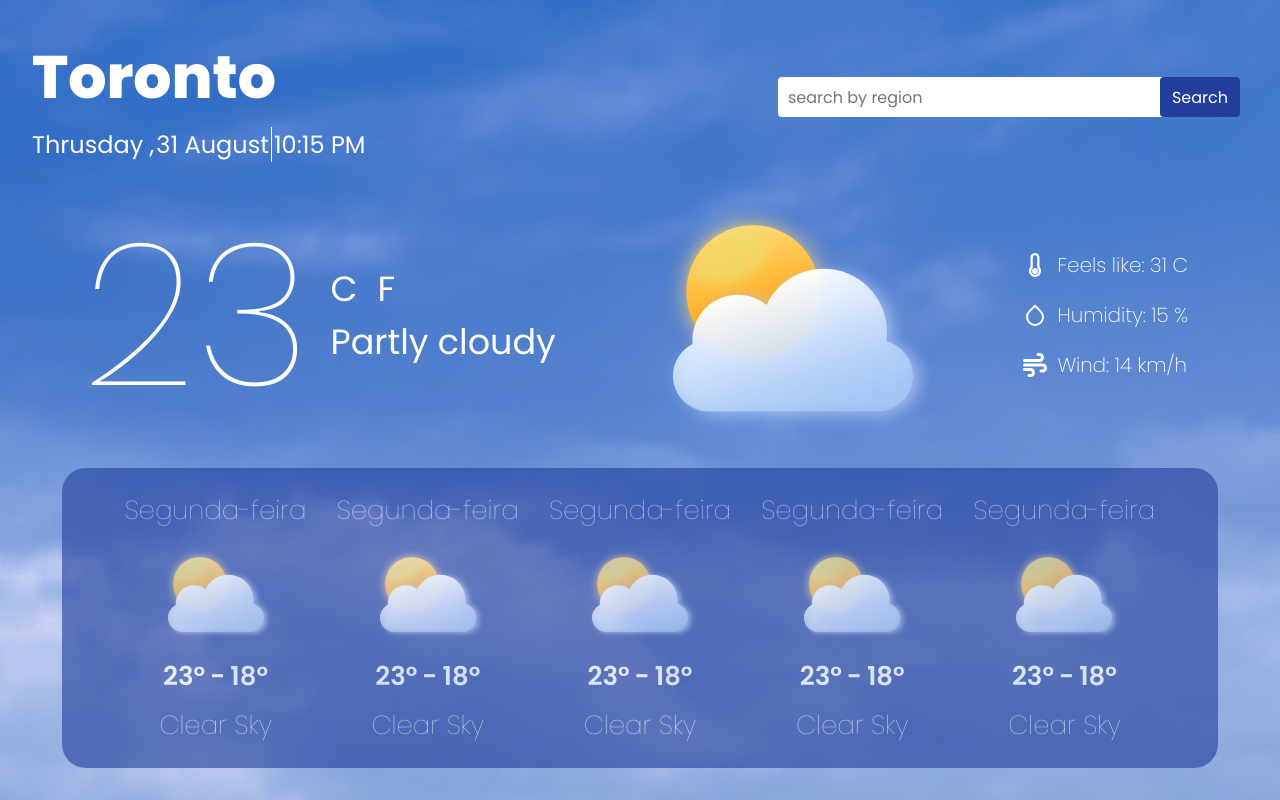
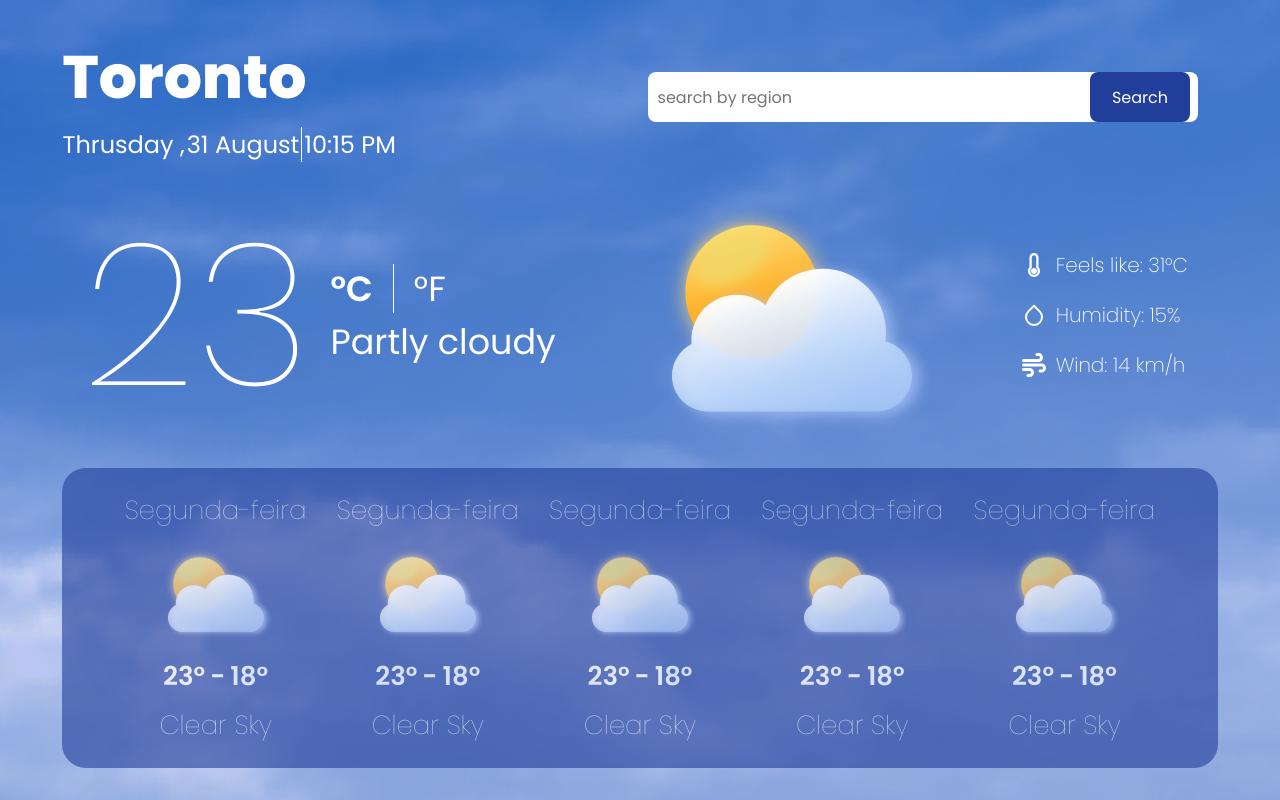
Before and after one commit to Beatrizrodri/weather, a Next.js app: page / in a window 1280 px wide. Built offline with nearby package versions, Linux system fonts and the light colour scheme.

Commit message:
style: style adjustments

```diff
--- a/src/components/Header/style.module.scss
+++ b/src/components/Header/style.module.scss
@@ -1,5 +1,5 @@
 .container {
-  width: 100%;
+  width: 95%;
   height: max-content;
 
   display: flex;
@@ -31,8 +31,8 @@
   display: flex;
 
   input {
-    width: 450px;
-    height: 40px;
+    width: 550px;
+    height: 50px;
     margin-right: 20px;
     padding: 10px;
 
@@ -40,22 +40,22 @@
     color: gray;
 
     border: none;
-    border-radius: 4px;
+    border-radius: 8px;
     position: relative;
   }
 
   button {
-    width: 80px;
-    height: 40px;
+    width: 100px;
+    height: 50px;
 
     border: none;
-    border-radius: 4px;
+    border-radius: 8px;
 
     color: var(--white);
     background-color: var(--blue);
 
     font-size: 16px;
     position: absolute;
-    right: 40px;
+    right: 90px;
   }
 }
--- a/src/components/Weather/index.tsx
+++ b/src/components/Weather/index.tsx
@@ -11,12 +11,10 @@ export function Weather() {
       <div className={style.temperature}>
         <span>23</span>
         <div>
-          <div>
-            <span className={style.celsius}>C</span>
-            <span className={style.fahrenheit}>F</span>
-            <br />
-            <span className={style.weatherDescription}>Partly cloudy</span>
-          </div>
+          <span className={style.celsius}>°C</span>
+          <span className={style.fahrenheit}>°F</span>
+          <br />
+          <span className={style.weatherDescription}>Partly cloudy</span>
         </div>
       </div>
       <div className={style.content}>
@@ -24,11 +22,11 @@ export function Weather() {
         <ul>
           <div className={style.currentData}>
             <FaThermometerEmpty size={24} />
-            <li>Feels like: 31 C</li>
+            <li>Feels like: 31°C</li>
           </div>
 
           <div className={style.currentData}>
-            <FiDroplet size={24} /> <li>Humidity: 15 %</li>
+            <FiDroplet size={24} /> <li>Humidity: 15%</li>
           </div>
 
           <div className={style.currentData}>
--- a/src/components/Weather/style.module.scss
+++ b/src/components/Weather/style.module.scss
@@ -29,6 +29,12 @@
   div > span {
     margin-right: 20px;
   }
+
+  div > span:first-child {
+    border-right: 1px solid var(--white);
+    padding-right: 20px;
+    font-weight: 600;
+  }
 }
 
 .weatherDescription {
```
